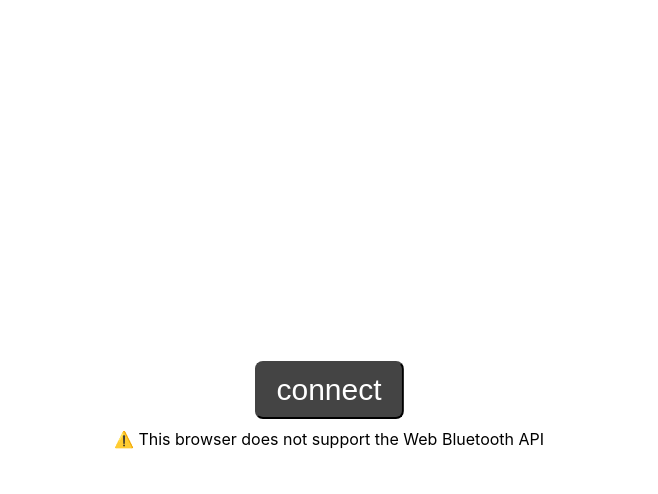
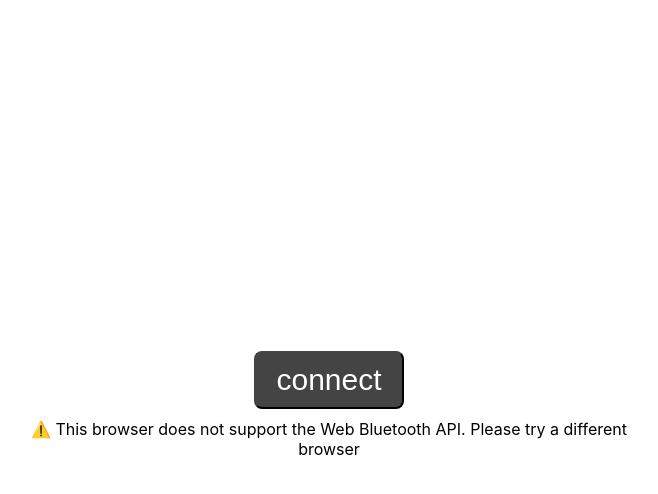
Before and after one commit to megaconfidence/bt-heart-monitor, a plain HTML site: page index.html in a window 1280 px wide. Both pictures are taken after a click on the button "connect". Shown: the whole page, without its empty margins (311-969 px from the left). Drawn offline with Linux system fonts and the light colour scheme.

Commit message:
refactor: Improves error text

```diff
--- a/index.html
+++ b/index.html
@@ -10,7 +10,8 @@
   <body>
     <button class="connect">connect</button>
     <div class="error hide">
-      ⚠️ This browser does not support the Web Bluetooth API
+      ⚠️ This browser does not support the Web Bluetooth API. Please try a
+      different browser
     </div>
     <div class="ui hide">
       <div class="heart">
```
